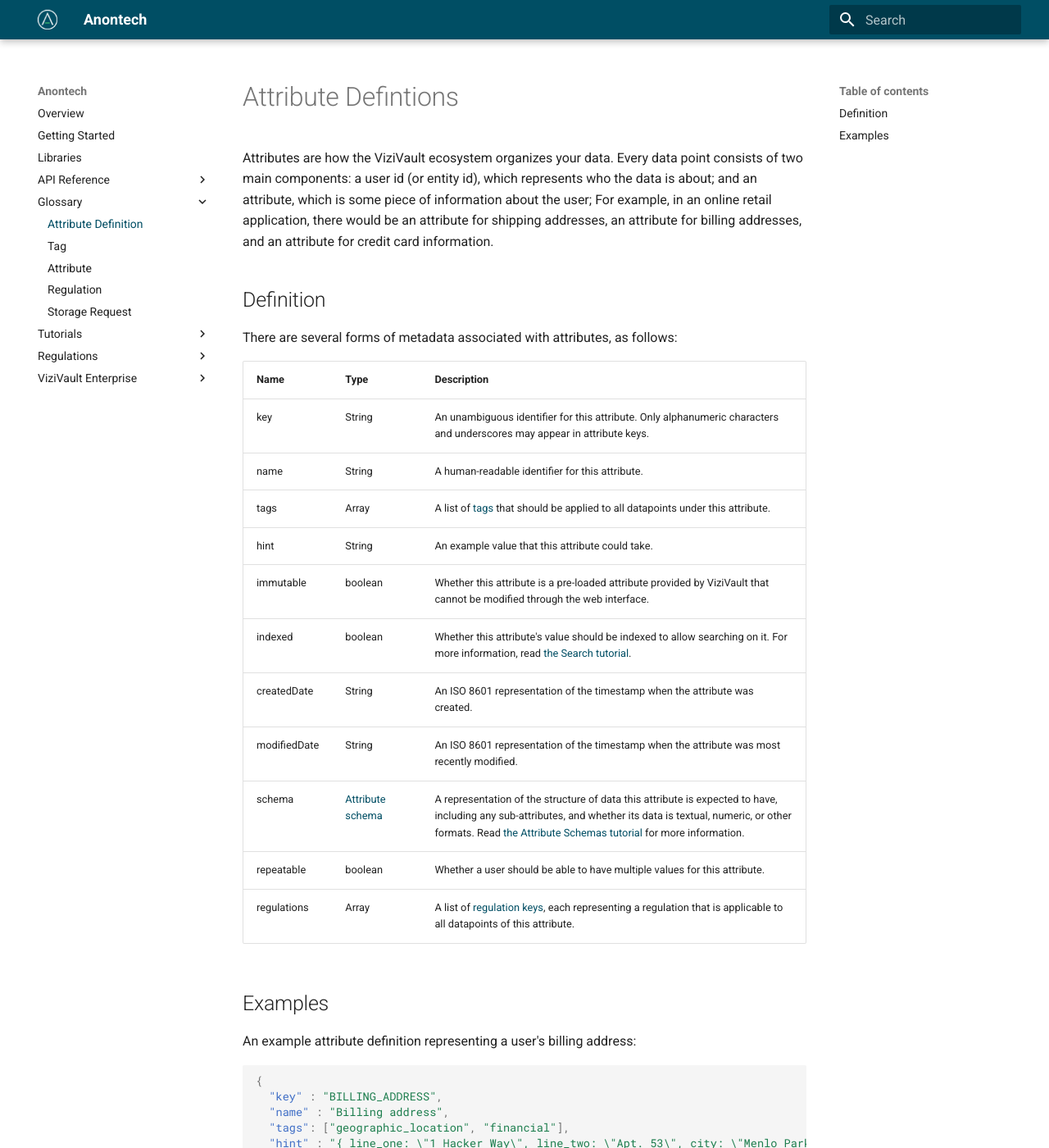
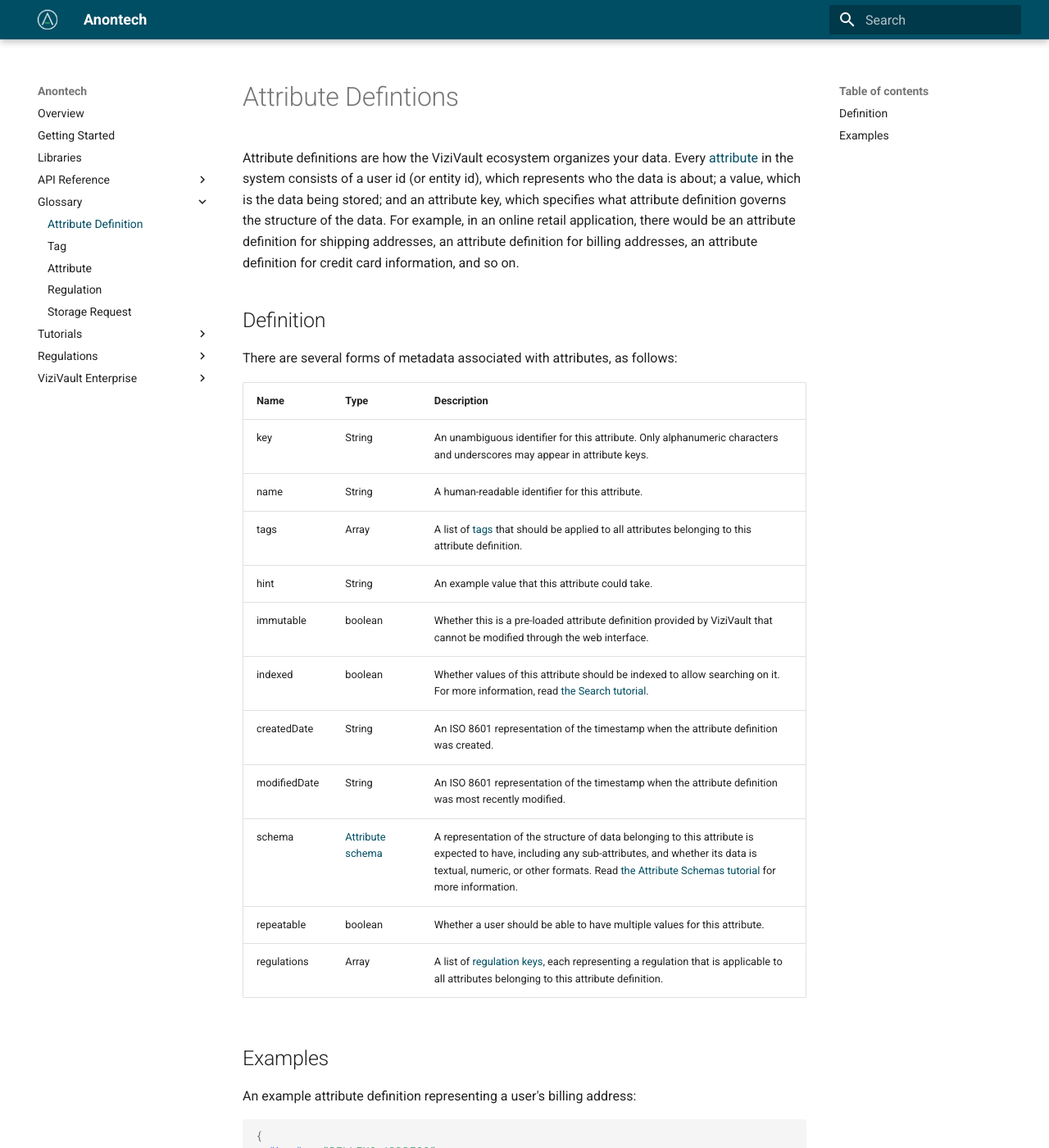
Before and after one commit to anontechnology/documentation, an MkDocs documentation site: the page built from docs/glossary/attribute-definition.md, in a window 1280 px wide and 1400 px high. Shown: the whole window at 82% size. Built offline with MkDocs 1.6.1 and Material for MkDocs 9.7.7, drawn with Linux system fonts in a browser that asks for light colours.

Commit message:
updated glossary

```diff
--- a/docs/glossary/attribute-definition.md
+++ b/docs/glossary/attribute-definition.md
@@ -1,6 +1,6 @@
 # Attribute Defintions
 
-Attributes are how the ViziVault ecosystem organizes your data. Every data point consists of two main components: a user id (or entity id), which represents who the data is about; and an attribute, which is some piece of information about the user; For example, in an online retail application, there would be an attribute for shipping addresses, an attribute for billing addresses, and an attribute for credit card information.
+Attribute definitions are how the ViziVault ecosystem organizes your data. Every [attribute](/glossary/attribute) in the system consists of a user id (or entity id), which represents who the data is about; a value, which is the data being stored; and an attribute key, which specifies what attribute definition governs the structure of the data. For example, in an online retail application, there would be an attribute definition for shipping addresses, an attribute definition for billing addresses, an attribute definition for credit card information, and so on.
 
 ## Definition
 
@@ -10,15 +10,15 @@ There are several forms of metadata associated with attributes, as follows:
 |-----|-----|-----------|
 |key|String|An unambiguous identifier for this attribute. Only alphanumeric characters and underscores may appear in attribute keys.|
 |name|String|A human-readable identifier for this attribute.|
-|tags|Array<String>|A list of [tags](/glossary/tag) that should be applied to all datapoints under this attribute.|
+|tags|Array<String>|A list of [tags](/glossary/tag) that should be applied to all attributes belonging to this attribute definition.|
 |hint|String|An example value that this attribute could take.|
-|immutable|boolean|Whether this attribute is a pre-loaded attribute provided by ViziVault that cannot be modified through the web interface.|
-|indexed|boolean|Whether this attribute's value should be indexed to allow searching on it. For more information, read [the Search tutorial](/tutorials/search).|
-|createdDate|String|An ISO 8601 representation of the timestamp when the attribute was created.|
-|modifiedDate|String|An ISO 8601 representation of the timestamp when the attribute was most recently modified.|
-|schema|[Attribute schema](/tutorials/attribute-schemas)|A representation of the structure of data this attribute is expected to have, including any sub-attributes, and whether its data is textual, numeric, or other formats. Read [the Attribute Schemas tutorial](/tutorials/attribute-schemas) for more information.|
+|immutable|boolean|Whether this is a pre-loaded attribute definition provided by ViziVault that cannot be modified through the web interface.|
+|indexed|boolean|Whether values of this attribute should be indexed to allow searching on it. For more information, read [the Search tutorial](/tutorials/search).|
+|createdDate|String|An ISO 8601 representation of the timestamp when the attribute definition was created.|
+|modifiedDate|String|An ISO 8601 representation of the timestamp when the attribute definition was most recently modified.|
+|schema|[Attribute schema](/tutorials/attribute-schemas)|A representation of the structure of data belonging to this attribute is expected to have, including any sub-attributes, and whether its data is textual, numeric, or other formats. Read [the Attribute Schemas tutorial](/tutorials/attribute-schemas) for more information.|
 |repeatable|boolean|Whether a user should be able to have multiple values for this attribute.|
-|regulations|Array<String>|A list of [regulation keys](/glossary/regulation), each representing a regulation that is applicable to all datapoints of this attribute.|
+|regulations|Array<String>|A list of [regulation keys](/glossary/regulation), each representing a regulation that is applicable to all attributes belonging to this attribute definition.|
 
 ## Examples
 
```
Also changed, not shown: docs/glossary/attribute.md (+5 -5 lines), docs/glossary/regulation.md (+1 -1 lines), docs/glossary/tag.md (+1 -1 lines).
